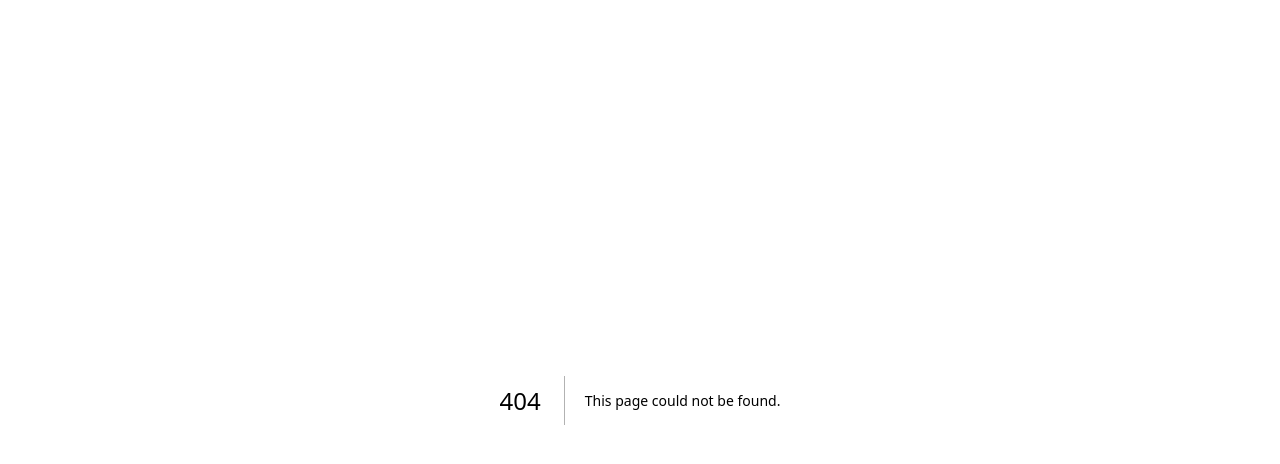
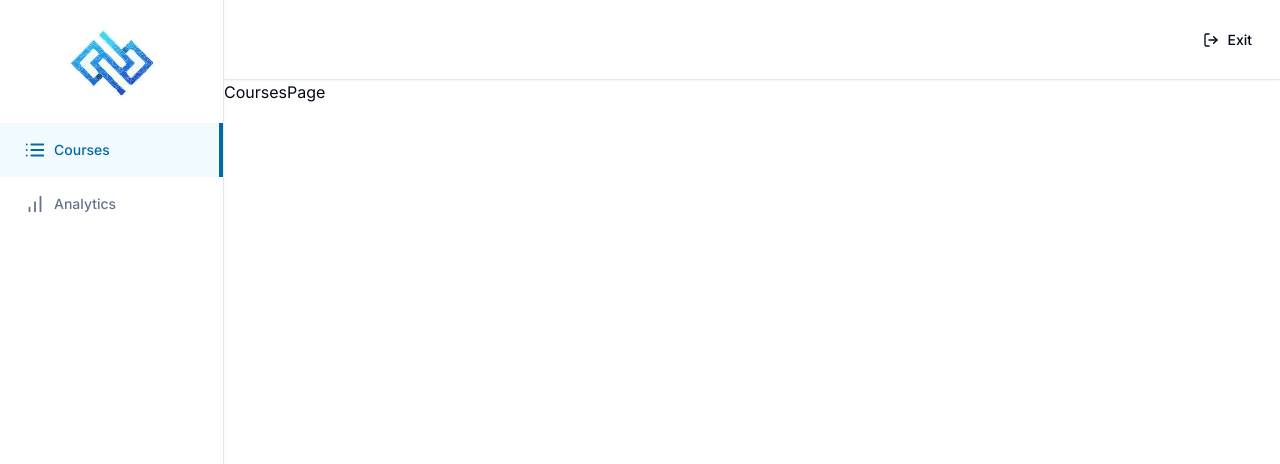
Before and after one commit to Bourichi-Taha/udemy, a Next.js app: page /teacher/courses in a window 1280 px wide. Before the commit this address had no page. Shown: the top 464 px of the page. Built offline with nearby package versions, Linux system fonts and the light colour scheme.

Commit message:
teacher/user layouts & routes

```diff
--- /dev/null
+++ b/app/(dashboard)/(routes)/teacher/analytics/page.tsx
@@ -0,0 +1,9 @@
+import React from 'react'
+
+const AnalyticsPage = () => {
+  return (
+    <div>AnalyticsPage</div>
+  )
+}
+
+export default AnalyticsPage
--- /dev/null
+++ b/app/(dashboard)/(routes)/teacher/courses/page.tsx
@@ -0,0 +1,9 @@
+
+
+const CoursesPage = () => {
+  return (
+    <div>CoursesPage</div>
+  )
+}
+
+export default CoursesPage
--- a/app/(dashboard)/layout.tsx
+++ b/app/(dashboard)/layout.tsx
@@ -22,7 +22,7 @@
       <div className="hidden md:flex h-full w-56 flex-col fixed inset-y-0 z-50">
         <Sidebar />
       </div>
-      <main className="md:pl-56 h-full">
+      <main className="md:pl-56 h-full pt-[80px]">
         {
           children
         }
--- a/components/common/navbar-routes.tsx
+++ b/components/common/navbar-routes.tsx
@@ -1,12 +1,45 @@
+"use client";
+
+
 import { UserButton } from "@clerk/nextjs"
+import { usePathname } from "next/navigation";
+import { Button } from "../ui/button";
+import { LogOut } from "lucide-react";
+import Link from "next/link";
 
 
 const NavbarRoutes = () => {
-  return (
-    <div className="flex gap-x-2 ml-auto">
-        <UserButton />
-    </div>
-  )
+
+    const pathname = usePathname();
+
+    const isTeacherPage = pathname?.startsWith("/teacher");
+    const isPlayerPage = pathname?.includes("/chapter");
+
+
+
+    return (
+        <div className="flex gap-x-2 ml-auto">
+            {
+                isTeacherPage || isPlayerPage ? (
+                    <Link href={"/"}>
+                        <Button size={"sm"} variant={"ghost"}>
+                            <LogOut className="h-4 w-4 mr-2" />
+                            Exit
+                        </Button>
+                    </Link>
+                ) : (
+                    <Link href={"/teacher/courses"}>
+                        <Button size={"sm"} variant={"ghost"} >
+                            Teacher mode
+                        </Button>
+                    </Link>
+                )
+            }
+
+            <UserButton afterSignOutUrl="/" />
+
+        </div>
+    )
 }
 
 export default NavbarRoutes
--- a/components/dashboard/sidebar-routes.tsx
+++ b/components/dashboard/sidebar-routes.tsx
@@ -1,15 +1,22 @@
 "use client";
 
-import { GUEST_ROUTES } from "@/constants/routes";
+import { GUEST_ROUTES, TEACHER_ROUTES } from "@/constants/routes";
 import SidebarItem from "./sidebar-item";
+import { usePathname } from "next/navigation";
 
 
 
 const SidebarRoutes = () => {
+
+  const pathname = usePathname();
+
+  const isTeacherPage = pathname?.includes("/teacher");
+  const routes = isTeacherPage ? TEACHER_ROUTES : GUEST_ROUTES;
+
   return (
     <div className="flex flex-col w-full">
         {
-            GUEST_ROUTES.map((route,index) => (
+            routes.map((route,index) => (
                 <SidebarItem key={index} icon={route.icon} label={route.label} href={route.href} />
             ))
         }
--- a/constants/routes.ts
+++ b/constants/routes.ts
@@ -1,4 +1,4 @@
-import { Compass, Layout } from "lucide-react";
+import { BarChart, Compass, Layout, List } from "lucide-react";
 
 export const GUEST_ROUTES = [
     {
@@ -12,3 +12,15 @@
         href: "/search",
     },
 ]
+export const TEACHER_ROUTES = [
+    {
+        icon: List,
+        label: "Courses",
+        href: "/teacher/courses",
+    },
+    {
+        icon: BarChart,
+        label: "Analytics",
+        href: "/teacher/analytics",
+    },
+]
```
